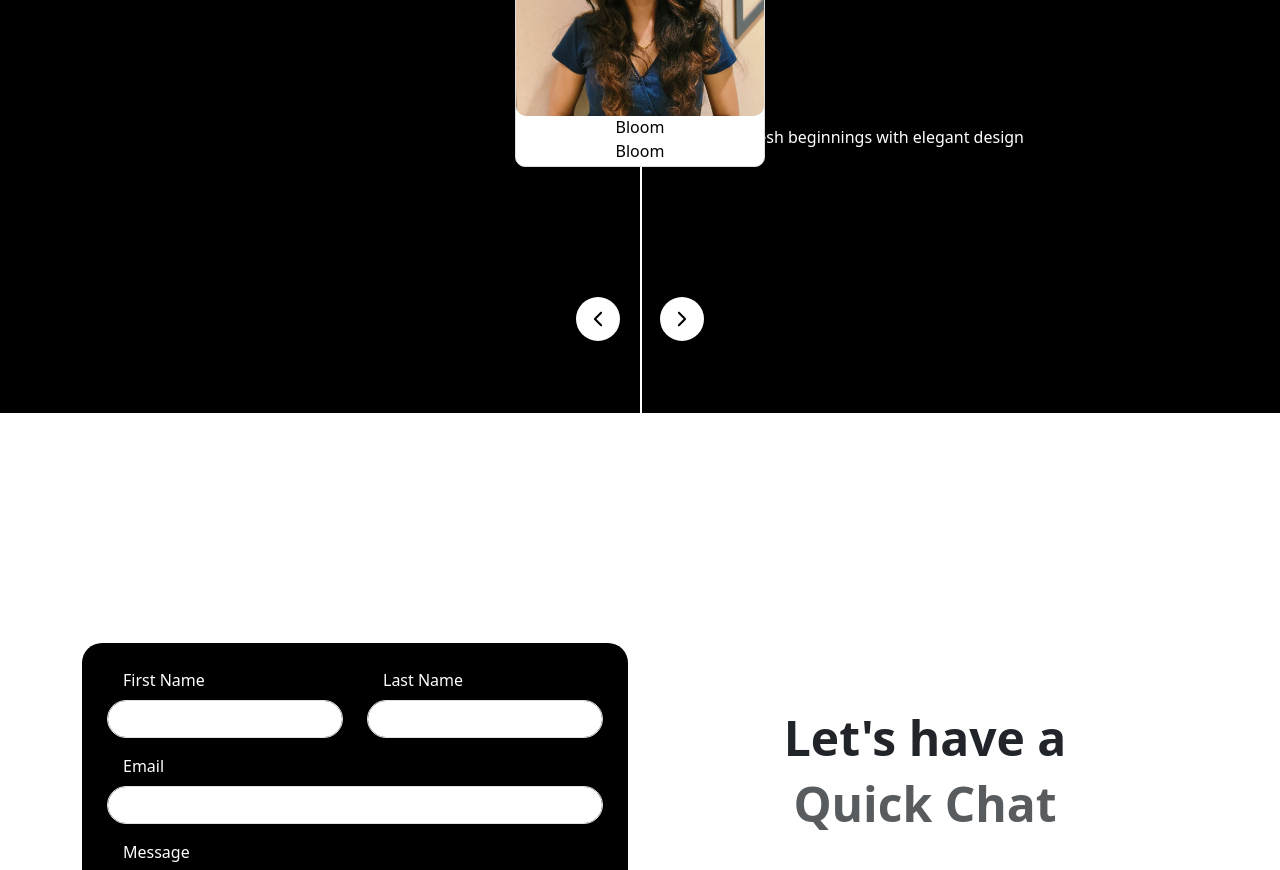
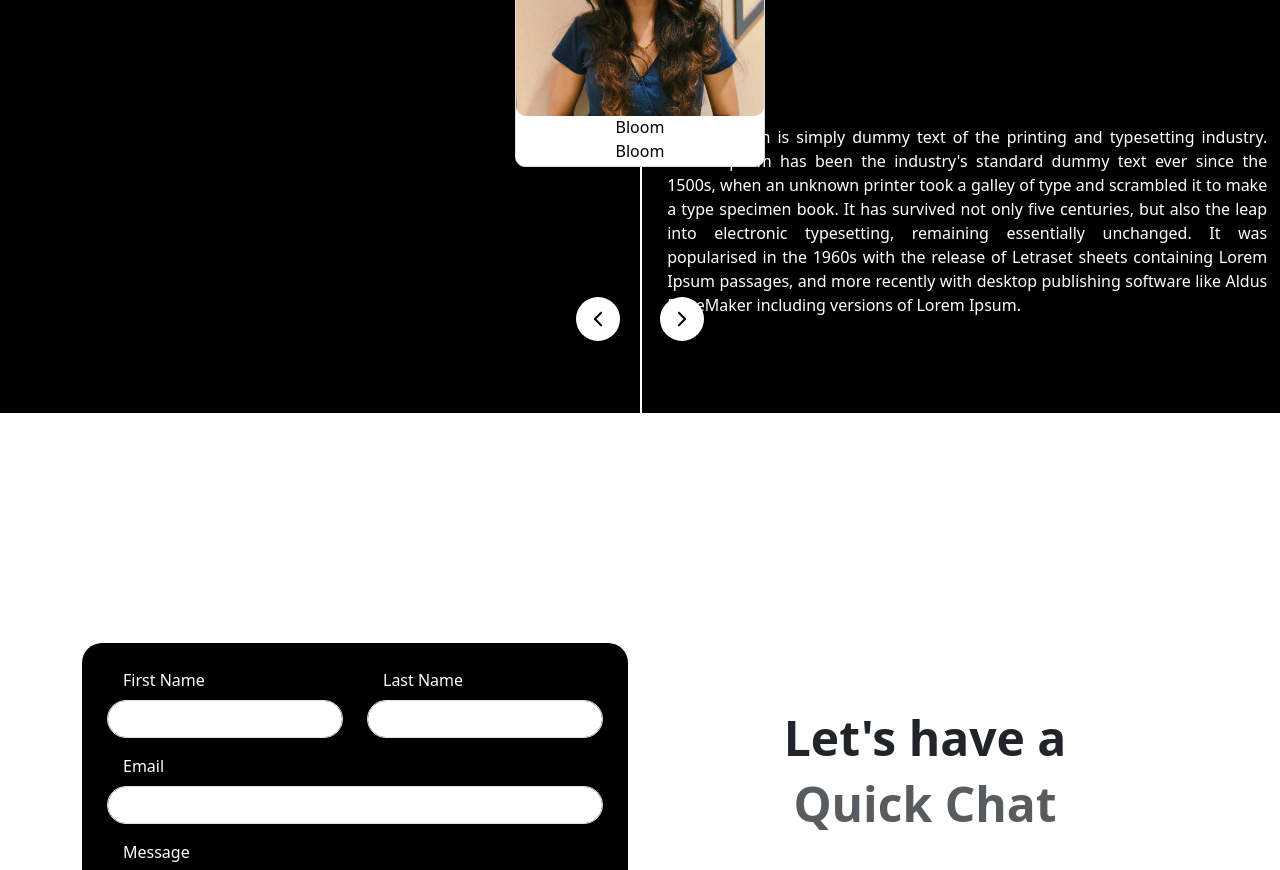
Before and after one commit to smrutishreenaik/Portfolio, a React (Vite) app in the folder portfolio-app/: page / in a window 1280 px wide. Shown: the part 2760-3630 px from the top of the page. Built offline with nearby package versions, Linux system fonts and the light colour scheme; no server answers; grey boxes are pictures that could not be loaded.

Commit message:
updated testimonial ui

```diff
--- /dev/null
+++ b/portfolio-app/src/constants/TestimonialItems.tsx
@@ -0,0 +1,22 @@
+export const TestimonialItems = [
+  {
+    title: "Bloom",
+    description: "Lorem Ipsum is simply dummy text of the printing and typesetting industry. Lorem Ipsum has been the industry's standard dummy text ever since the 1500s, when an unknown printer took a galley of type and scrambled it to make a type specimen book. It has survived not only five centuries, but also the leap into electronic typesetting, remaining essentially unchanged. It was popularised in the 1960s with the release of Letraset sheets containing Lorem Ipsum passages, and more recently with desktop publishing software like Aldus PageMaker including versions of Lorem Ipsum.",
+    image: "https://via.placeholder.com/300x400/FF9999/fff?text=Bloom",
+  },
+  {
+    title: "Vivid",
+    description: "Bright and vibrant experiences",
+    image: "https://via.placeholder.com/300x400/9966FF/fff?text=Vivid",
+  },
+  {
+    title: "Petaled",
+    description: "Soft and smooth UI journey",
+    image: "https://via.placeholder.com/300x400/FFCC66/fff?text=Petaled",
+  },
+  {
+    title: "Elegant",
+    description: "Minimal yet powerful design",
+    image: "https://via.placeholder.com/300x400/66CC99/fff?text=Elegant",
+  },
+];
--- a/portfolio-app/src/index.scss
+++ b/portfolio-app/src/index.scss
@@ -194,8 +194,15 @@
 
     .slider-desc {
       position: absolute;
-      right: 20%;
-      top: 60%
+      right: 1%;
+      top: 60%;
+      max-width: 600px;
+      text-align: justify;
+
+      @media (max-width: 480px) {
+        right: auto;
+        padding: 10px;
+      }
     }
 
     .slider-btn {
@@ -276,6 +283,10 @@
           left: 50%;
           transform: translate(-50%, 0);
         }
+
+        @media (max-width: 480px) {
+        top: 34%;
+      }
       }
 
       .slider-divider {
@@ -285,11 +296,11 @@
         width: 2px;
         background-color: white;
         height: 60vh;
+
+        @media (max-width: 480px) {
+        display: none;
       }
-    }
-
-    .description {
-      position: absolute;
+      }
     }
   }
 }
--- a/portfolio-app/src/pages/Testimonials.tsx
+++ b/portfolio-app/src/pages/Testimonials.tsx
@@ -1,29 +1,8 @@
 import React, { useState } from "react";
 import { IoIosArrowBack, IoIosArrowForward } from "react-icons/io";
-import ProfileImg from "../assets/profilePic.jpeg"
+import ProfileImg from "../assets/profilePic.jpeg";
+import {TestimonialItems as items} from "../constants/TestimonialItems";
 
-const items = [
-  {
-    title: "Bloom",
-    description: "Fresh beginnings with elegant design",
-    image: "https://via.placeholder.com/300x400/FF9999/fff?text=Bloom",
-  },
-  {
-    title: "Vivid",
-    description: "Bright and vibrant experiences",
-    image: "https://via.placeholder.com/300x400/9966FF/fff?text=Vivid",
-  },
-  {
-    title: "Petaled",
-    description: "Soft and smooth UI journey",
-    image: "https://via.placeholder.com/300x400/FFCC66/fff?text=Petaled",
-  },
-  {
-    title: "Elegant",
-    description: "Minimal yet powerful design",
-    image: "https://via.placeholder.com/300x400/66CC99/fff?text=Elegant",
-  },
-];
 
 const Testimonials: React.FC = () => {
   const [currentIndex, setCurrentIndex] = useState(0);
```
